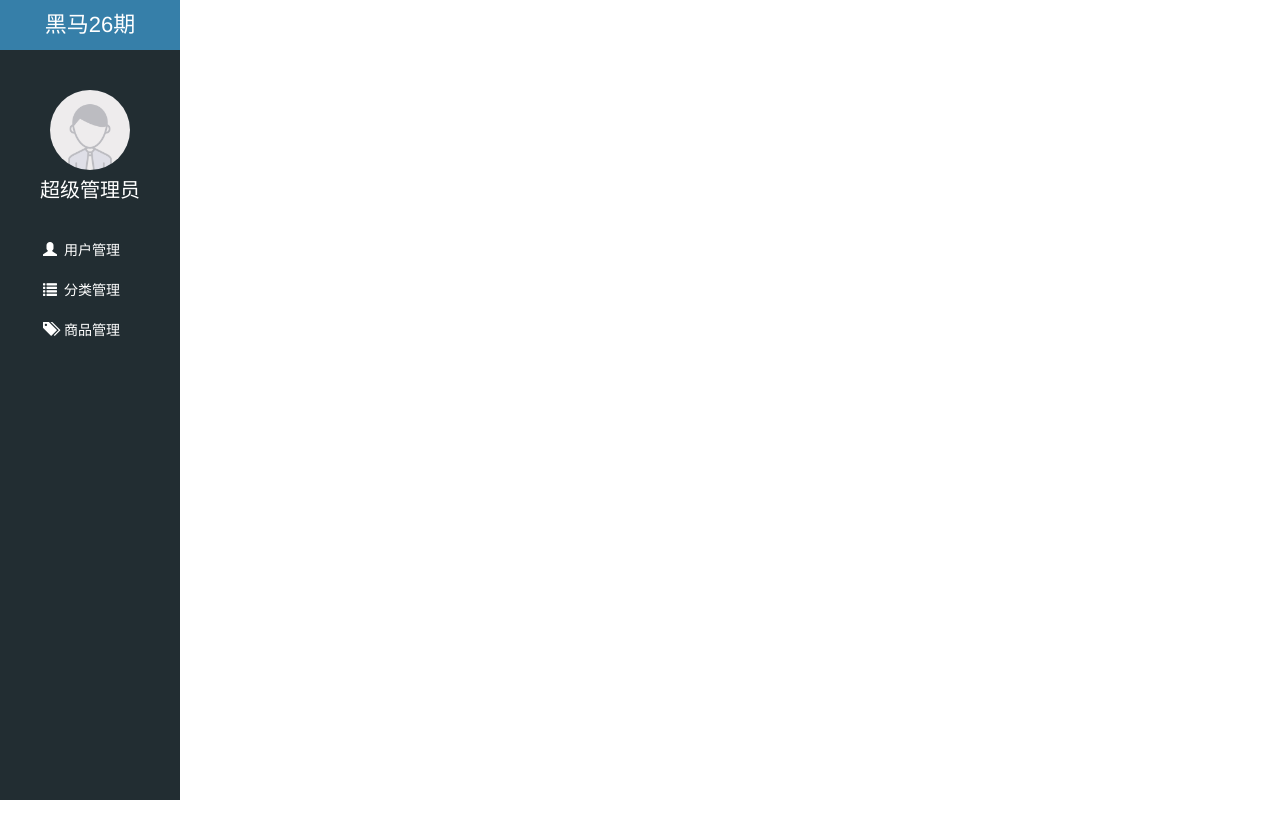
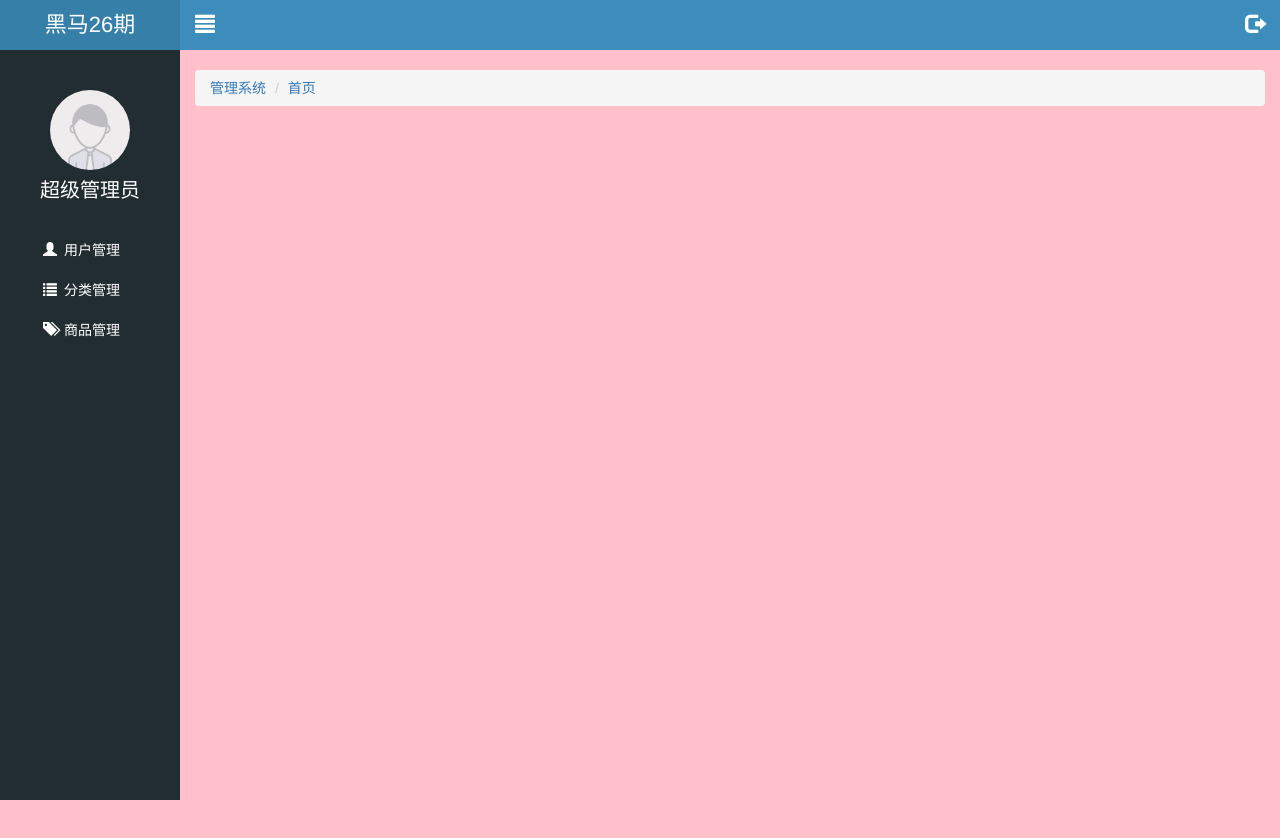
Before and after one commit to tangjunxiang0905/sh_letao, a website: page public/back/index.html in a window 1280 px wide. Before the commit the page ends 800 px from the top, so only its background shows below. Drawn offline with Linux system fonts and the light colour scheme.

Commit message:
首页公共基本样式完成

```diff
--- a/public/back/css/common.css
+++ b/public/back/css/common.css
@@ -34,6 +34,7 @@ ul {
     width: 180px;
     height: 100%;
     background-color: #222D32;
+    z-index: 999;
 }
 
 .lt_aside .brand {
@@ -88,3 +89,33 @@ ul {
     background-color: #1D1F21;
     border-left: 3px solid #006699;
 }
+
+.lt_main .lt_topbar {
+    position: fixed;
+    left: 0;
+    top: 0;
+    width: 100%;
+    height: 50px;
+    background-color: #3C8DBC;
+    padding-left: 180px;
+}
+
+
+
+.lt_topbar a {
+    width: 50px;
+    height: 50px;
+    line-height: 50px;
+    color: #fff;
+    font-size: 20px;
+    text-align: center;
+}
+.lt_main {
+    padding-left: 180px;
+    padding-top: 50px;
+    background-color: pink;
+    height: 1000px;
+}
+.lt_main .breadcrumb {
+    margin-top: 20px;
+}
--- a/public/back/index.html
+++ b/public/back/index.html
@@ -54,6 +54,26 @@
         </div>
     </div>
 
+    <!-- 右侧主体部分 -->
+    <div class="lt_main">
+        <!-- 头部导航 -->
+        <div class="lt_topbar">
+            <a href="javascript:;" class="pull-left icon_menu">
+                <i class="glyphicon glyphicon-align-justify"></i>
+            </a>
+            <a href="javascript:;" class="pull-right icon_logout">
+                <i class="glyphicon glyphicon-log-out"></i>
+            </a>
+        </div>
+        <!-- 底部容器 container-fluid 流式布局容器   width: 100%  有默认的左右padding-->
+        <div class="container-fluid">
+                <ol class="breadcrumb">
+                    <li><a href="#">管理系统</a></li>
+                    <li><a href="#">首页</a></li>
+                </ol>
+        </div>
+    </div>
+
 
 
     <script src="./lib/jquery/jquery.min.js"></script>
```
